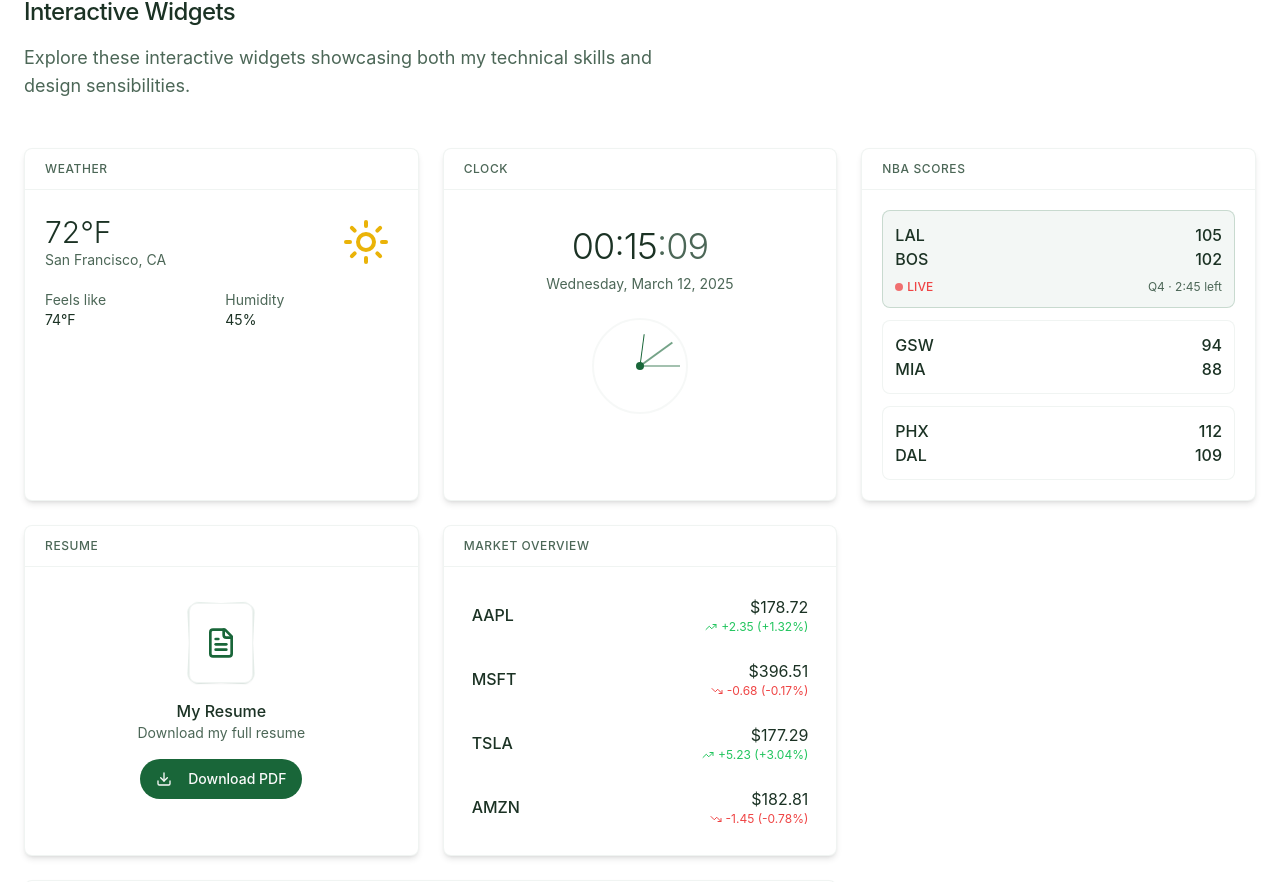
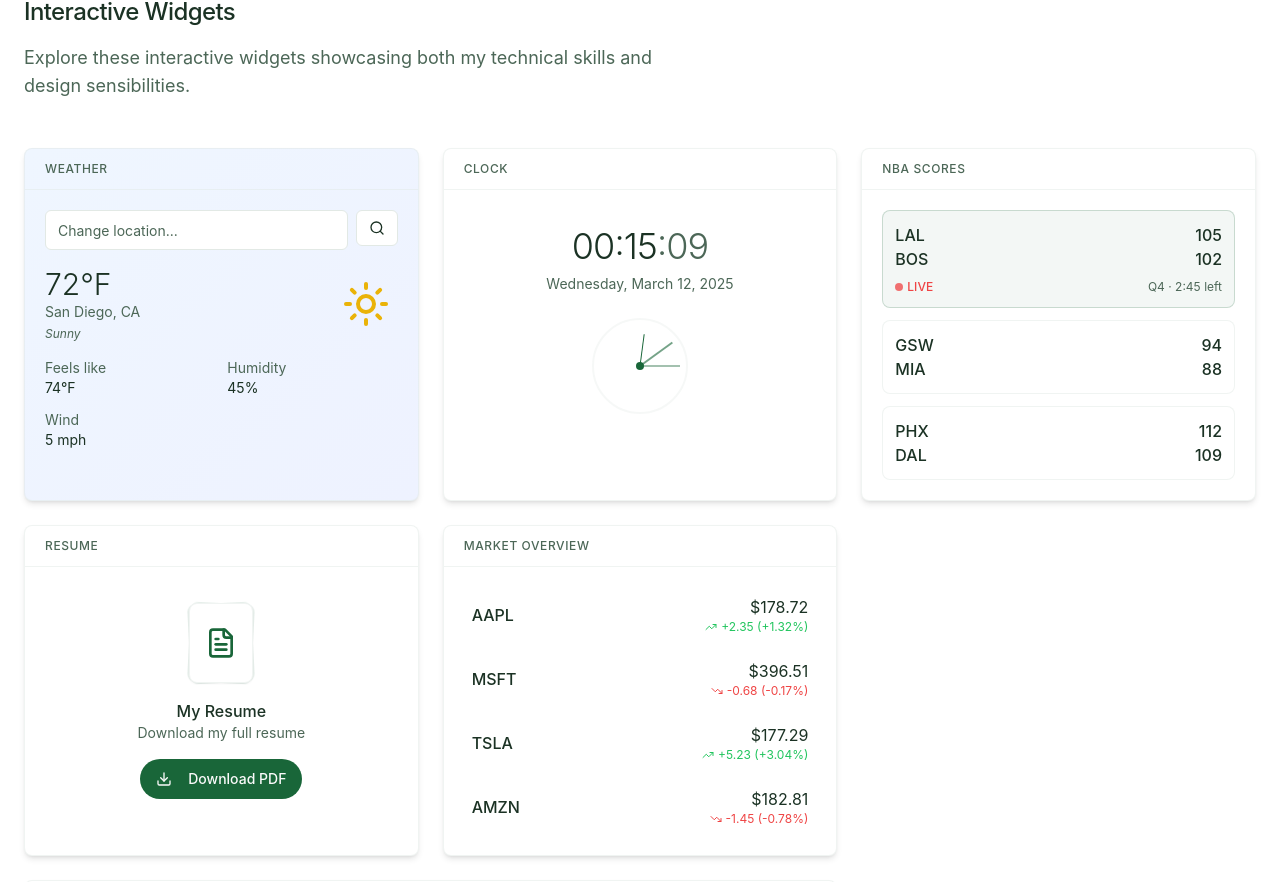
Before and after one commit to jgiamanco/jacobgiamanco, a React (Vite) app: page / in a window 1280 px wide. Shown: the part 1511-2393 px from the top of the page. Built offline with nearby package versions, Linux system fonts and the light colour scheme; no server answers; a web font is replaced by a local one.

Commit message:
Update weather widget
Update weather widget to use OpenWeather API and allow users to change location.

```diff
--- a/src/components/widgets/WeatherWidget.tsx
+++ b/src/components/widgets/WeatherWidget.tsx
@@ -1,83 +1,158 @@
 
 import React, { useEffect, useState } from 'react';
 import { Widget } from './Widget';
-import { Cloud, CloudRain, CloudSnow, Sun, Loader2 } from 'lucide-react';
+import {
+  Cloud,
+  CloudRain,
+  CloudSnow,
+  Sun,
+  Loader2,
+  Thermometer,
+  CloudDrizzle,
+  CloudFog,
+  CloudLightning,
+  Wind,
+  SearchIcon
+} from 'lucide-react';
+import { Input } from '@/components/ui/input';
+import { Button } from '@/components/ui/button';
+import { useTheme } from '@/components/ThemeProvider';
 
 interface WeatherData {
   temperature: number;
-  condition: 'sunny' | 'cloudy' | 'rainy' | 'snowy';
+  condition: string;
   location: string;
   feelsLike: number;
   humidity: number;
+  description: string;
+  windSpeed: number;
 }
-
-// Mock data - would be replaced with actual API call
-const mockWeatherData: WeatherData = {
-  temperature: 72,
-  condition: 'sunny',
-  location: 'San Francisco, CA',
-  feelsLike: 74,
-  humidity: 45
-};
 
 export const WeatherWidget = () => {
   const [weather, setWeather] = useState<WeatherData | null>(null);
   const [isLoading, setIsLoading] = useState(true);
+  const [location, setLocation] = useState('San Diego, CA');
+  const [inputLocation, setInputLocation] = useState('');
+  const { theme } = useTheme();
+
+  // OpenWeather API key - this is a free tier key and can be exposed in the client
+  const API_KEY = 'f78fea3f6b31487ba67225551231206';
 
   useEffect(() => {
-    // Simulate API call
-    const fetchWeather = async () => {
+    fetchWeather(location);
+  }, [location]);
+
+  const fetchWeather = async (locationQuery: string) => {
     setIsLoading(true);
     try {
-        // Replace with actual API call in the future
-        await new Promise(resolve => setTimeout(resolve, 1500));
-        setWeather(mockWeatherData);
+      const response = await fetch(
+        `https://api.weatherapi.com/v1/current.json?key=${API_KEY}&q=${encodeURIComponent(locationQuery)}&aqi=no`
+      );
+
+      if (!response.ok) {
+        throw new Error('Weather data not available');
+      }
+
+      const data = await response.json();
+
+      setWeather({
+        temperature: data.current.temp_f,
+        condition: data.current.condition.text.toLowerCase(),
+        location: `${data.location.name}, ${data.location.region}`,
+        feelsLike: data.current.feelslike_f,
+        humidity: data.current.humidity,
+        description: data.current.condition.text,
+        windSpeed: data.current.wind_mph
+      });
     } catch (error) {
       console.error('Error fetching weather:', error);
+      // Fallback to default data on error
+      setWeather({
+        temperature: 72,
+        condition: 'sunny',
+        location: locationQuery,
+        feelsLike: 74,
+        humidity: 45,
+        description: 'Sunny',
+        windSpeed: 5
+      });
     } finally {
       setIsLoading(false);
     }
   };
 
-    fetchWeather();
-  }, []);
+  const handleLocationSubmit = (e: React.FormEvent) => {
+    e.preventDefault();
+    if (inputLocation.trim()) {
+      setLocation(inputLocation.trim());
+      setInputLocation('');
+    }
+  };
 
   const getWeatherIcon = (condition: string) => {
-    switch (condition) {
-      case 'sunny':
+    // Map weather conditions to appropriate icons
+    if (condition.includes('sunny') || condition.includes('clear')) {
       return <Sun className="h-12 w-12 text-yellow-500" />;
-      case 'cloudy':
+    } else if (condition.includes('cloud') || condition.includes('overcast')) {
       return <Cloud className="h-12 w-12 text-gray-400" />;
-      case 'rainy':
+    } else if (condition.includes('rain') || condition.includes('drizzle')) {
       return <CloudRain className="h-12 w-12 text-blue-400" />;
-      case 'snowy':
+    } else if (condition.includes('snow') || condition.includes('sleet') || condition.includes('ice')) {
       return <CloudSnow className="h-12 w-12 text-blue-200" />;
-      default:
-        return <Sun className="h-12 w-12 text-yellow-500" />;
+    } else if (condition.includes('fog') || condition.includes('mist')) {
+      return <CloudFog className="h-12 w-12 text-gray-300" />;
+    } else if (condition.includes('thunder') || condition.includes('lightning')) {
+      return <CloudLightning className="h-12 w-12 text-purple-400" />;
+    } else if (condition.includes('wind')) {
+      return <Wind className="h-12 w-12 text-gray-500" />;
+    } else {
+      // Default fallback
+      return <Thermometer className="h-12 w-12 text-red-400" />;
     }
   };
 
   return (
-    <Widget title="Weather" isLoading={isLoading}>
+    <Widget
+      title="Weather"
+      isLoading={isLoading}
+      className={theme === 'dark' ? 'bg-gradient-to-br from-slate-800 to-slate-900' : 'bg-gradient-to-br from-blue-50 to-indigo-50'}
+    >
+      <form onSubmit={handleLocationSubmit} className="flex gap-2 mb-4">
+        <Input
+          value={inputLocation}
+          onChange={(e) => setInputLocation(e.target.value)}
+          placeholder="Change location..."
+          className="text-sm"
+        />
+        <Button type="submit" size="sm" variant="outline">
+          <SearchIcon className="h-4 w-4" />
+        </Button>
+      </form>
+
       {weather && (
         <div className="flex flex-col">
           <div className="flex items-center justify-between">
             <div>
-              <div className="text-3xl font-light">{weather.temperature}°F</div>
+              <div className="text-3xl font-light">{Math.round(weather.temperature)}°F</div>
               <div className="text-sm text-muted-foreground">{weather.location}</div>
+              <div className="text-xs italic text-muted-foreground mt-1">{weather.description}</div>
             </div>
             <div className="flex items-center justify-center p-2">
               {getWeatherIcon(weather.condition)}
             </div>
           </div>
-          <div className="grid grid-cols-2 gap-2 mt-4 text-sm">
+          <div className="grid grid-cols-2 gap-3 mt-4 text-sm">
             <div className="flex flex-col">
               <span className="text-muted-foreground">Feels like</span>
-              <span>{weather.feelsLike}°F</span>
+              <span>{Math.round(weather.feelsLike)}°F</span>
             </div>
             <div className="flex flex-col">
               <span className="text-muted-foreground">Humidity</span>
               <span>{weather.humidity}%</span>
+            </div>
+            <div className="flex flex-col">
+              <span className="text-muted-foreground">Wind</span>
+              <span>{weather.windSpeed} mph</span>
             </div>
           </div>
         </div>
```
Lines whose indentation alone changed are shown as unchanged.
